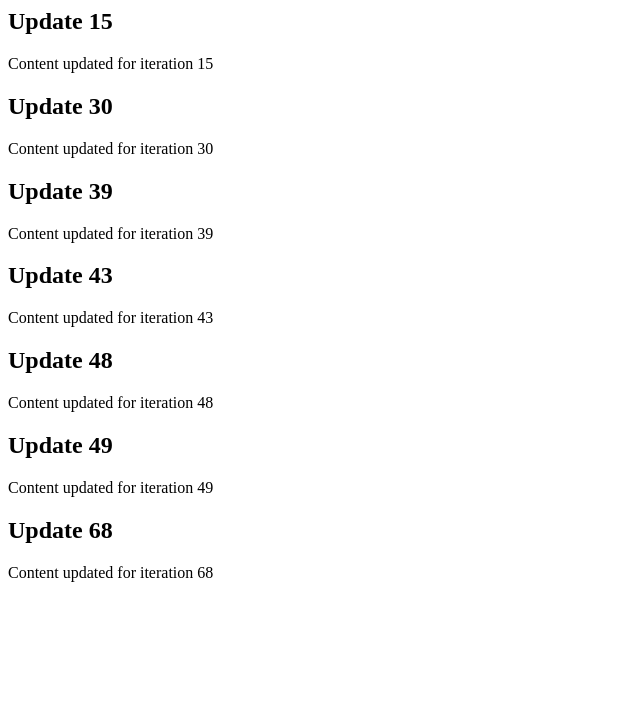
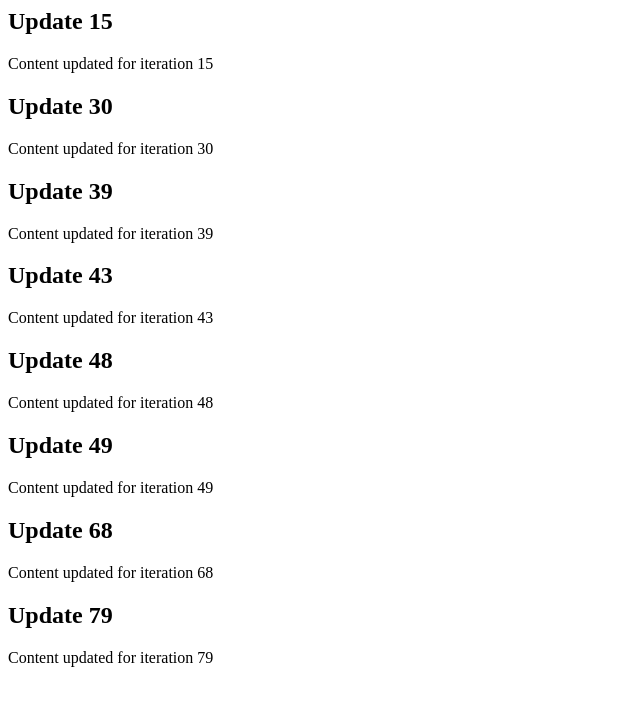
Before and after one commit to jpschmorgan/stunning-palm-tree, a website: page index.html in a window 1280 px wide. Shown: the whole page, without its empty margins (0-640 px from the left). Drawn offline with Linux system fonts and the light colour scheme.

```diff
--- a/index.html
+++ b/index.html
@@ -39,3 +39,9 @@
     <h2>Update 68</h2>
     <p>Content updated for iteration 68</p>
 </div>
+
+<!-- Updated iteration 79 -->
+<div class="update-79">
+    <h2>Update 79</h2>
+    <p>Content updated for iteration 79</p>
+</div>
```
